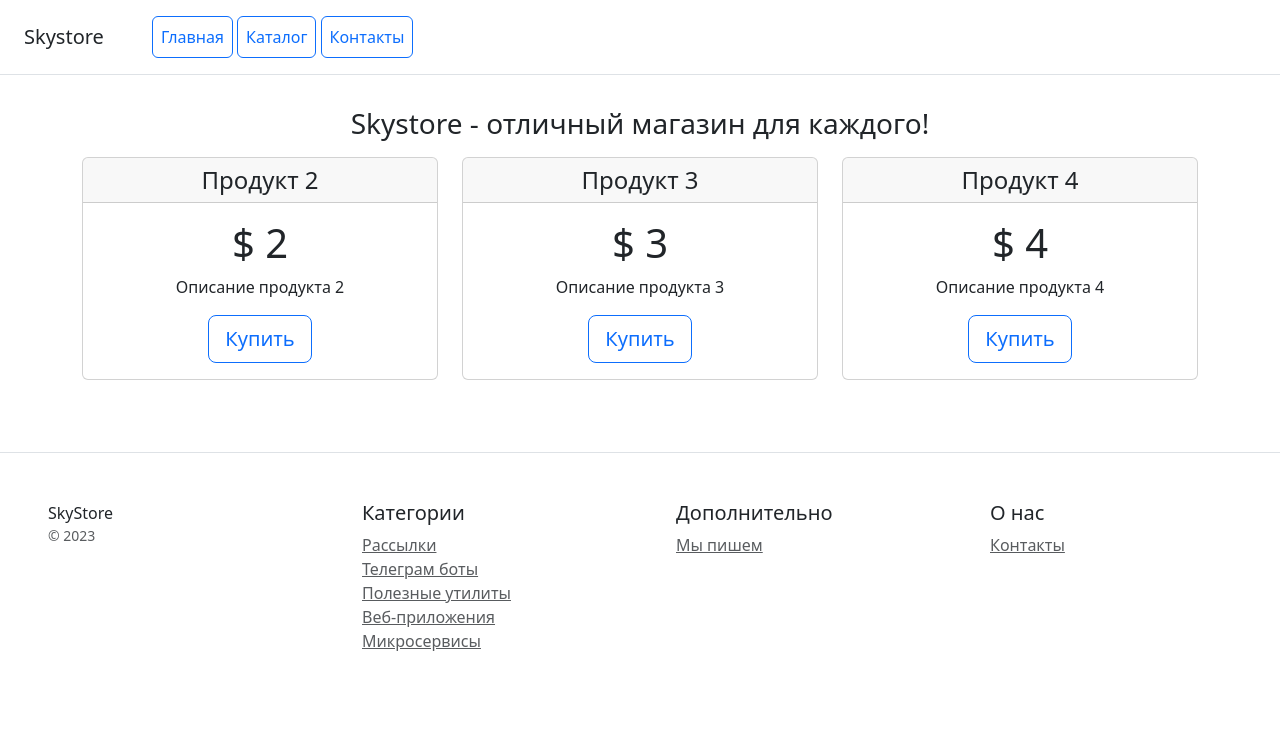
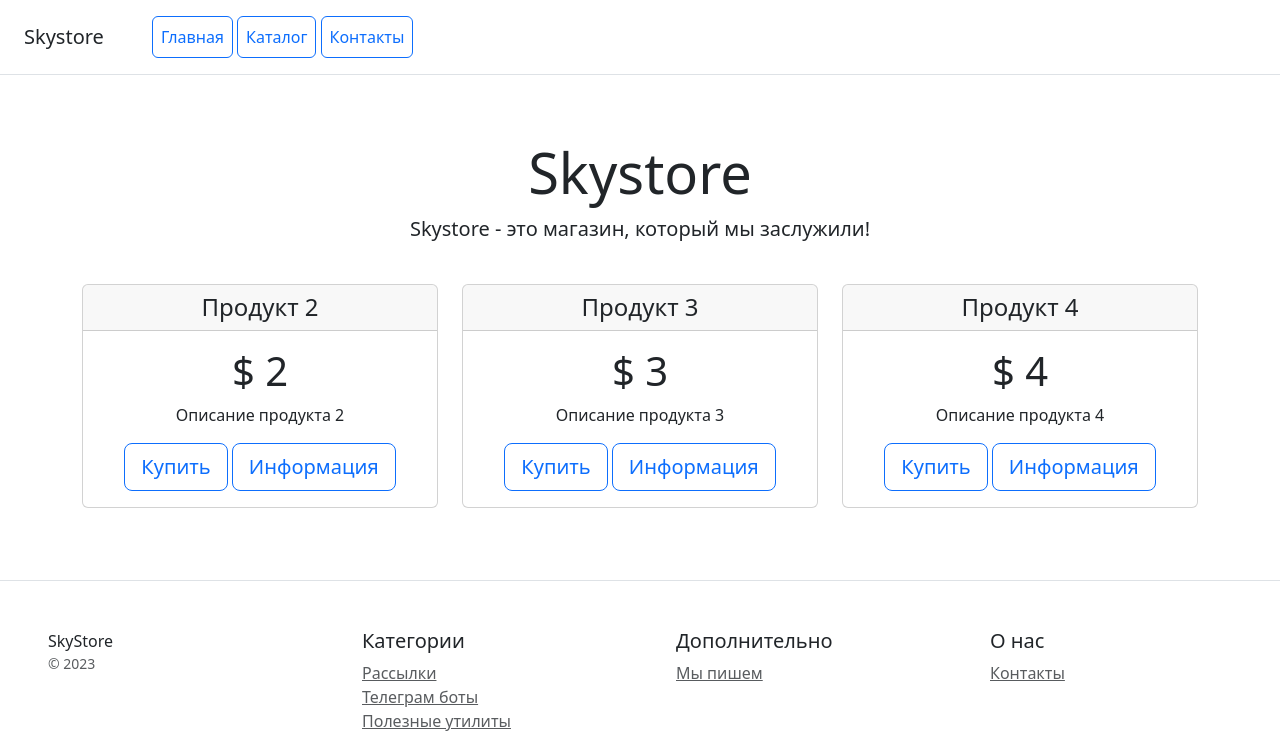
Before and after one commit to Psyduck-duck/internet_shop_project, a Django app: page /catalog/home/ in a window 1280 px wide. Shown: the top 731 px of the page. Before the commit the page ends 651 px from the top, so only its background shows below. Run offline with Django 5.2, Linux system fonts and the light colour scheme; data comes from the database, SQL or seed files in the repository; some libraries are stand-ins or nearby versions.

Commit message:
finally version

```diff
--- a/catalog/templates/catalog/home.html
+++ b/catalog/templates/catalog/home.html
@@ -4,11 +4,7 @@
 
 {% block content %}
 
-<div class="container">
-    <div class="row text-center justify-content-center">
-        <h3 class="m-3">Skystore - отличный магазин для каждого!</h3>
-    </div>
-</div>
+{% include 'catalog/header.html' %}
 
 <div class="container">
     <div class="row text-center justify-content-center">
@@ -27,6 +23,7 @@
                     <h1 class="card-title pricing-card-title">$ {{product.price}}</h1>
                     <p>{{product.description|truncatechars:100}}</p>
                     <button type="button" class="btn btn-lg btn-block btn-outline-primary">Купить</button>
+                    <a href="../../catalog/products/{{ product.id }}/" class="btn btn-lg btn-block btn-outline-primary" tabindex="-1" role="button" aria-disabled="true">Информация</a>
                 </div>
             </div>
         </div>
--- a/catalog/views.py
+++ b/catalog/views.py
@@ -4,7 +4,7 @@ from .models import Product, Contact
 
 
 def show_home(request):
-    products = Product.objects.order_by('lust_change_date')[:5]
+    products = Product.objects.all()
     return render(request, 'catalog/home.html', {'products': products})
 
 
```
Also changed, not shown: media/photos/Eminem.jpeg (added), media/photos/Lenon.jpeg (added), media/photos/Rick_Astley_znbz741.jpeg (added), media/photos/Till_Lindemann.jpeg (added), media/photos/Till_Lindemann_QedjFVV.jpeg (added), media/photos/marley-3.jpeg (added), media/photos/vysockiy.jpeg (added).
